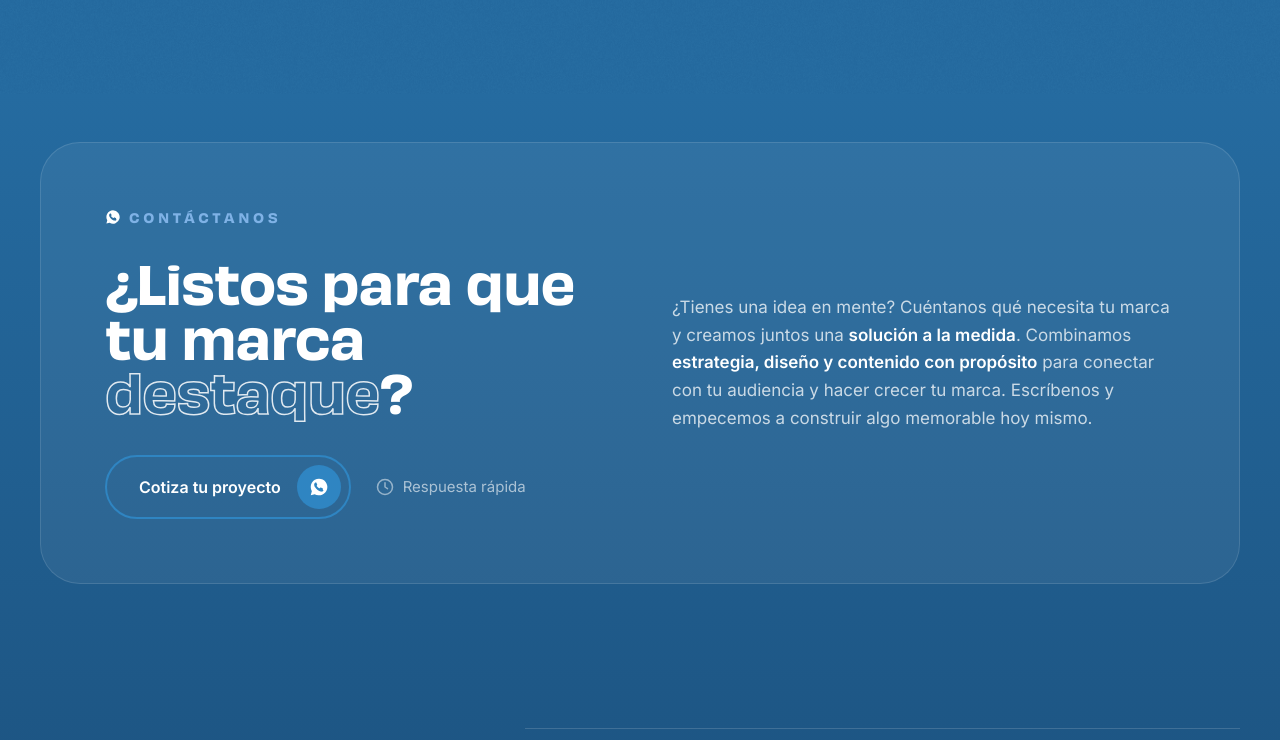
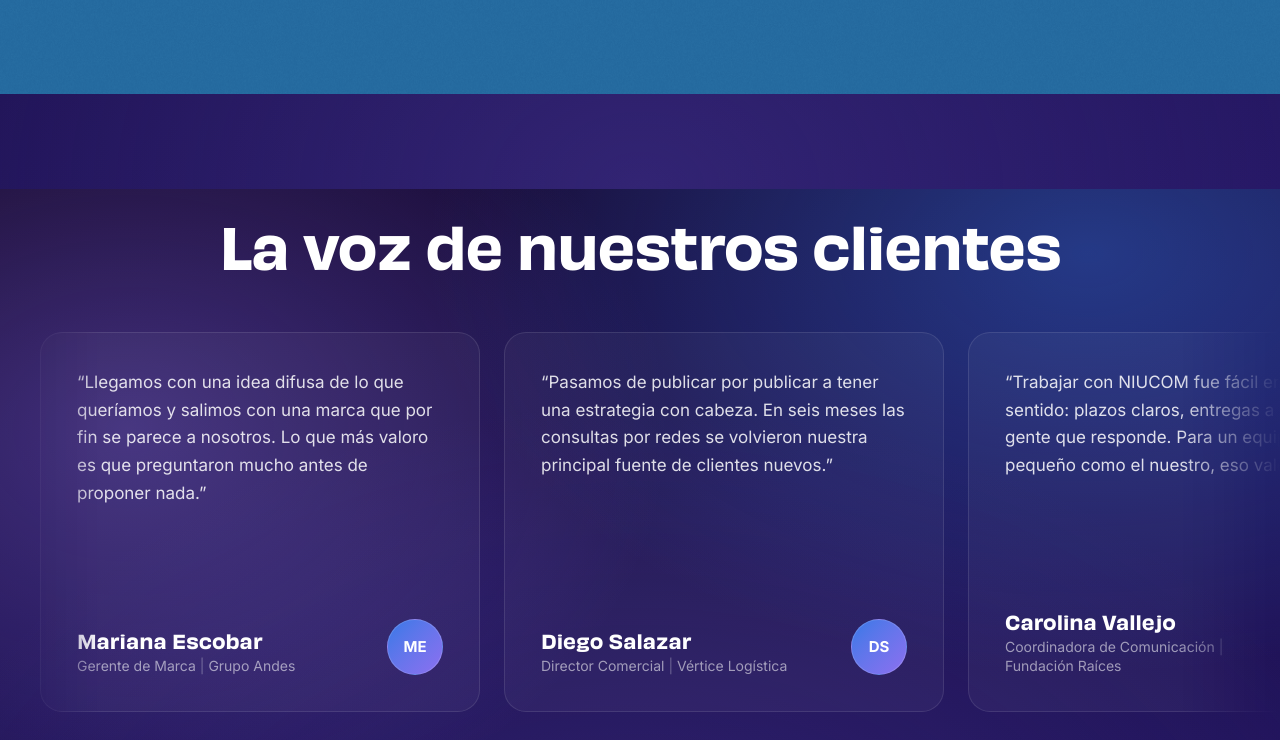
Before and after one commit to grapheting-oss/claude-, a Next.js app: page / in a window 1280 px wide. Shown: the part 6211-6951 px from the top of the page. Built offline with nearby package versions, Linux system fonts and the light colour scheme.

Commit message:
Add client testimonials carousel after the design services block
Co-Authored-By: Claude Opus 4.8 <noreply@anthropic.com>

```diff
--- a/src/app/page.tsx
+++ b/src/app/page.tsx
@@ -8,6 +8,7 @@ import { ServicesMarquee } from "@/components/ServicesMarquee";
 import { ServicesGrid } from "@/components/ServicesGrid";
 import { ProjectsShowcase } from "@/components/ProjectsShowcase";
 import { DesignerSection } from "@/components/DesignerSection";
+import { ClientTestimonials } from "@/components/ClientTestimonials";
 import { CtaSection } from "@/components/CtaSection";
 import { FaqSection } from "@/components/FaqSection";
 import { SiteFooter } from "@/components/SiteFooter";
@@ -32,6 +33,7 @@ export default function Home() {
           <ProjectsShowcase />
         </div>
         <DesignerSection />
+        <ClientTestimonials />
         {/* Blue zone continues to the bottom of the page */}
         <div className="bg-gradient-to-b from-[#256ba0] to-[#153f66]">
           <div id="cta">
--- /dev/null
+++ b/src/components/ClientTestimonials.tsx
@@ -0,0 +1,141 @@
+"use client";
+
+import { useRef } from "react";
+
+type Testimonial = {
+  quote: string;
+  name: string;
+  initials: string;
+  role: string;
+  company: string;
+};
+
+/** Invented testimonials — replace with real client quotes when available. */
+const TESTIMONIALS: Testimonial[] = [
+  {
+    quote:
+      "Llegamos con una idea difusa de lo que queríamos y salimos con una marca que por fin se parece a nosotros. Lo que más valoro es que preguntaron mucho antes de proponer nada.",
+    name: "Mariana Escobar",
+    initials: "ME",
+    role: "Gerente de Marca",
+    company: "Grupo Andes",
+  },
+  {
+    quote:
+      "Pasamos de publicar por publicar a tener una estrategia con cabeza. En seis meses las consultas por redes se volvieron nuestra principal fuente de clientes nuevos.",
+    name: "Diego Salazar",
+    initials: "DS",
+    role: "Director Comercial",
+    company: "Vértice Logística",
+  },
+  {
+    quote:
+      "Trabajar con NIUCOM fue fácil en el mejor sentido: plazos claros, entregas a tiempo y gente que responde. Para un equipo pequeño como el nuestro, eso vale oro.",
+    name: "Carolina Vallejo",
+    initials: "CV",
+    role: "Coordinadora de Comunicación",
+    company: "Fundación Raíces",
+  },
+  {
+    quote:
+      "No tenía presupuesto de agencia grande y aun así me trataron como si lo tuviera. El material del lanzamiento nos dejó la tienda llena la primera semana.",
+    name: "Andrés Paredes",
+    initials: "AP",
+    role: "Fundador",
+    company: "Cafetería Origen",
+  },
+  {
+    quote:
+      "El video institucional superó lo que teníamos en la cabeza. Entendieron el tono exacto que necesitábamos: serio pero cercano, sin caer en lo frío.",
+    name: "Paulina Ríos",
+    initials: "PR",
+    role: "Jefa de Marketing",
+    company: "Clínica Vitalis",
+  },
+];
+
+export function ClientTestimonials() {
+  const trackRef = useRef<HTMLDivElement>(null);
+  const drag = useRef({ active: false, startX: 0, startScroll: 0 });
+
+  const onPointerDown = (e: React.PointerEvent<HTMLDivElement>) => {
+    if (e.pointerType === "touch") return;
+    const el = trackRef.current;
+    if (!el) return;
+    drag.current = {
+      active: true,
+      startX: e.clientX,
+      startScroll: el.scrollLeft,
+    };
+    el.setPointerCapture?.(e.pointerId);
+  };
+
+  const onPointerMove = (e: React.PointerEvent<HTMLDivElement>) => {
+    const d = drag.current;
+    const el = trackRef.current;
+    if (!d.active || !el) return;
+    el.scrollLeft = d.startScroll - (e.clientX - d.startX);
+  };
+
+  const endDrag = () => {
+    drag.current.active = false;
+  };
+
+  return (
+    <section className="bg-transparent py-24 text-white md:py-28">
+      <h2 className="font-display mx-auto max-w-[1320px] px-5 text-center text-[clamp(32px,4.4vw,56px)] font-bold leading-tight tracking-tight md:px-10">
+        La voz de nuestros clientes
+      </h2>
+
+      {/* Edge-faded, draggable row */}
+      <div
+        className="mt-14"
+        style={{
+          maskImage:
+            "linear-gradient(to right, transparent, black 8%, black 92%, transparent)",
+          WebkitMaskImage:
+            "linear-gradient(to right, transparent, black 8%, black 92%, transparent)",
+        }}
+      >
+        <div
+          ref={trackRef}
+          onPointerDown={onPointerDown}
+          onPointerMove={onPointerMove}
+          onPointerUp={endDrag}
+          onPointerCancel={endDrag}
+          className="flex cursor-grab select-none snap-x snap-mandatory gap-6 overflow-x-auto px-5 pb-4 active:cursor-grabbing md:px-10 [-ms-overflow-style:none] [scrollbar-width:none] [&::-webkit-scrollbar]:hidden"
+          style={{ touchAction: "pan-y" }}
+        >
+          {TESTIMONIALS.map((t) => (
+            <figure
+              key={t.name}
+              className="flex min-h-[380px] w-[86vw] shrink-0 snap-center flex-col justify-between rounded-3xl border border-white/10 bg-white/[0.04] p-9 backdrop-blur-sm sm:w-[440px]"
+            >
+              <blockquote className="text-[17px] leading-relaxed text-white/85">
+                &ldquo;{t.quote}&rdquo;
+              </blockquote>
+
+              <figcaption className="mt-10 flex items-end justify-between gap-5">
+                <div className="leading-snug">
+                  <div className="font-display text-[19px] font-bold text-white">
+                    {t.name}
+                  </div>
+                  <div className="mt-1 text-[14px] text-white/55">
+                    {t.role} <span className="text-white/30">|</span> {t.company}
+                  </div>
+                </div>
+
+                <span
+                  aria-hidden
+                  className="grid h-14 w-14 shrink-0 place-items-center rounded-full border border-white/15 bg-gradient-to-br from-[#3379e7] to-[#8b6ff0] text-[15px] font-bold text-white"
+                >
+                  {t.initials}
+                </span>
+              </figcaption>
+            </figure>
+          ))}
+        </div>
+      </div>
+    </section>
+  );
+}
```
